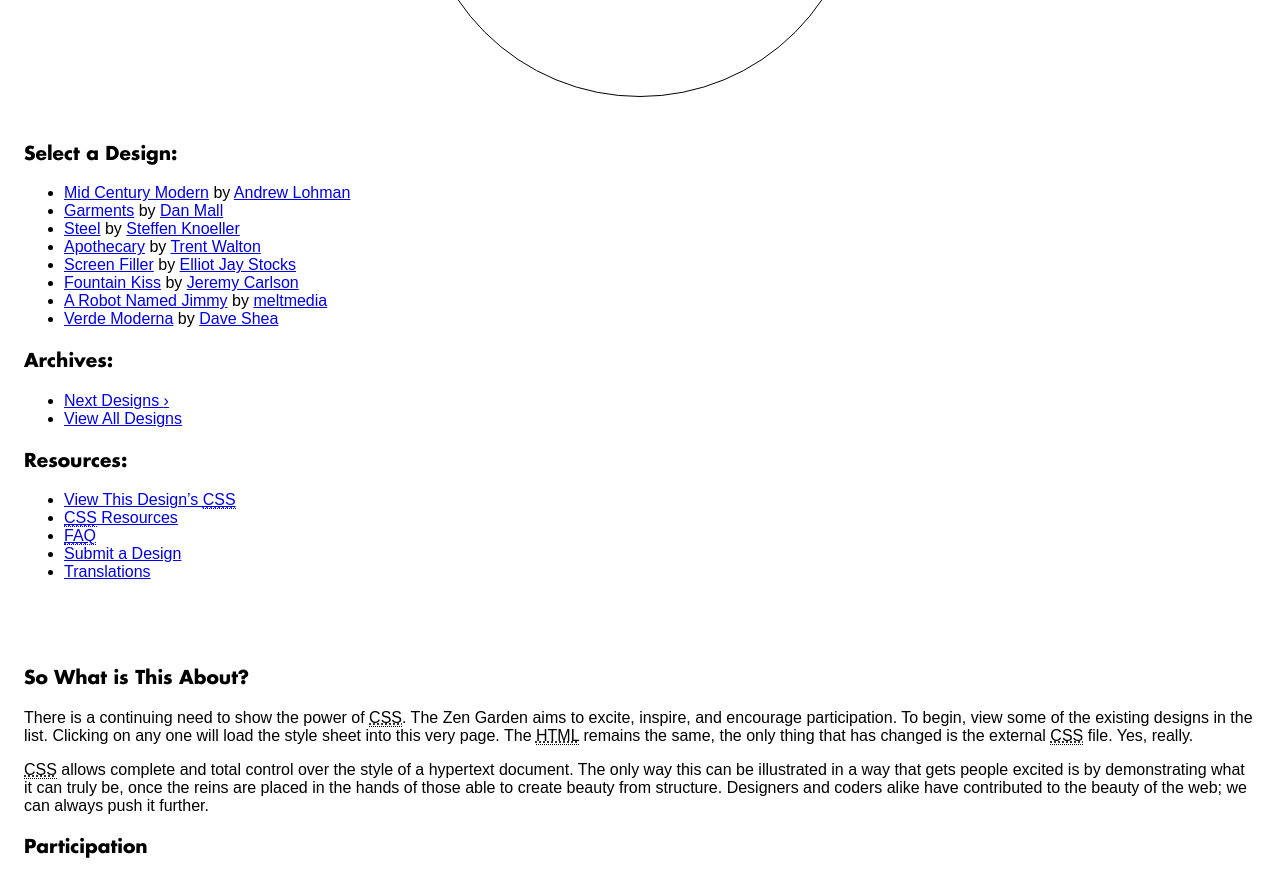
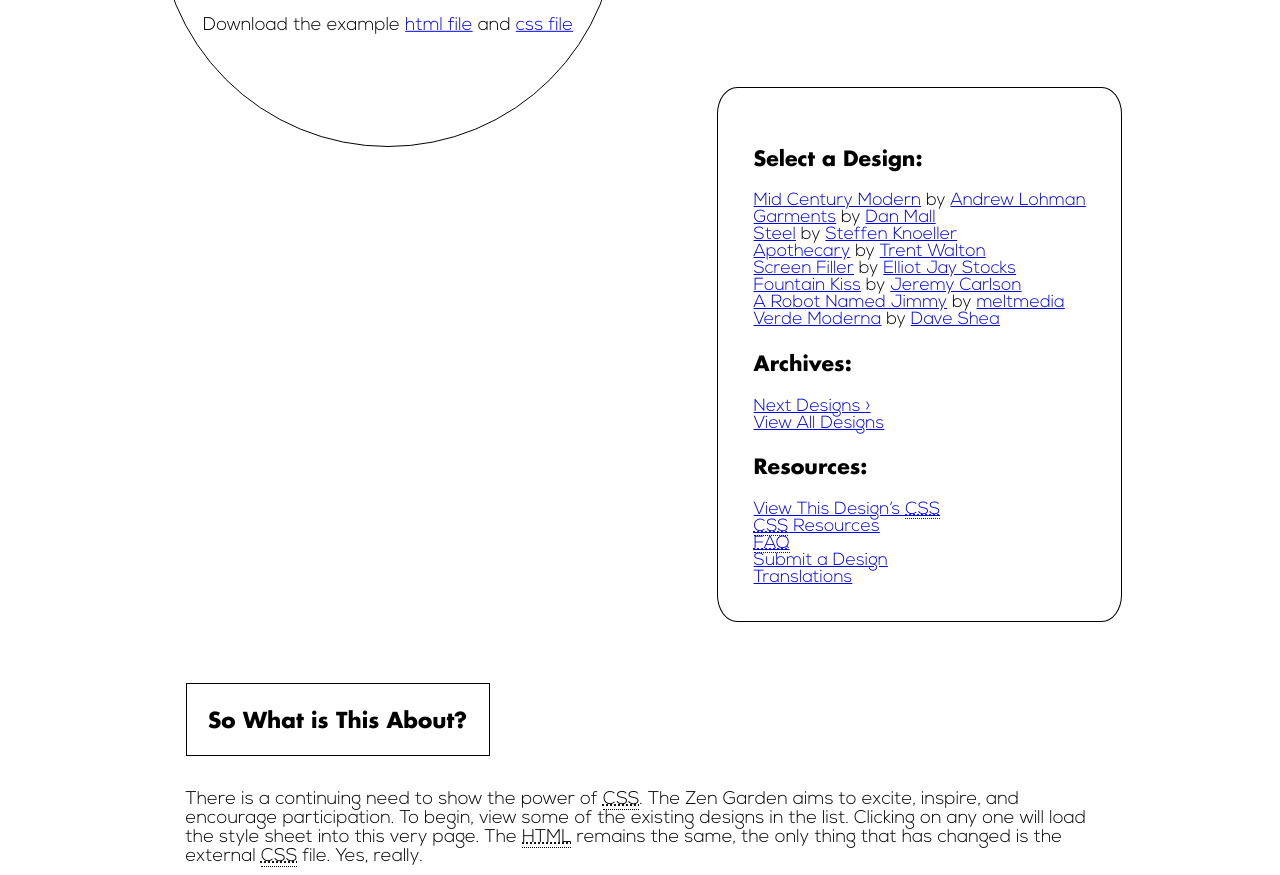
Before and after one commit to ferrazrx/AdvancedCSS, a website: page index.html in a window 1280 px wide. Shown: the part 343-1218 px from the top of the page. Drawn offline with Linux system fonts and the light colour scheme.

Commit message:
Partials

```diff
--- a/sass/index.scss
+++ b/sass/index.scss
@@ -33,6 +33,11 @@ Normalize - Normalize CSS reset
 @import './partials/globals/normalize';
 
 /*******************************************************
+Global - Global css
+********************************************************/
+@import './partials/globals/globals';
+
+/*******************************************************
 Fonts - Define the fonts for the web page
 ********************************************************/
 @import './partials/fonts/font-faces';
@@ -41,4 +46,7 @@ Fonts - Define the fonts for the web page
 /*******************************************************
 Layout - Define the main layout for the web page
 ********************************************************/
-@import './partials/layout/layout';
+@import './partials/layout/intro-layout';
+@import './partials/layout/main-layout';
+@import './partials/layout/sidebar-layout';
+@import './partials/layout/page-wrapper-layout';
--- a/sass/partials/fonts/_fonts.scss
+++ b/sass/partials/fonts/_fonts.scss
@@ -3,6 +3,6 @@ h1, h3 {
     font-weight: 900;
 }
 
-h2,h4,h5,h6 {
+* {
     font-family: $secondary-font;
 }
--- /dev/null
+++ b/sass/partials/globals/_globals.scss
@@ -0,0 +1,3 @@
+*{
+    box-sizing: border-box;
+}
--- /dev/null
+++ b/sass/partials/layout/_intro-layout.scss
@@ -0,0 +1,50 @@
+.intro{
+    width: 80vw;
+    max-width: $ball-size-small;
+    height: calc(80vw);
+    max-height: $ball-size-small;
+    border-radius: 50%;
+    text-align: center;
+    overflow-wrap: break-word;
+    border: 1px solid black;
+    padding: 1.5em;
+    order: 1;
+    margin: 0 auto;
+
+    @include font-size(0.75);
+
+    @include MQ(S){
+        @include font-size(1.15);
+        margin-top: calc((100vh / 2) - (#{$ball-size-medium} / 2) - (1.5em) );
+        margin: 0;
+        max-width: $ball-size-medium;
+        max-height: $ball-size-medium;
+    }
+
+    header, .summary {
+       position: relative;
+       top: 30%;
+       transform: translateY(-50%);
+    }
+    .preamble{
+        width: 95vw;
+        max-width: $ball-size-small;
+        height: calc(95vw);
+        max-height: $ball-size-small;
+        position: absolute;
+        text-align: left;
+        top: 100%;
+        right: 50%;
+        padding: 2em;
+        border-radius: 50%;
+        text-align: center;
+        overflow-wrap: break-word;
+        border: 1px solid black;
+        transform: translateX(50%);
+        display: flex;
+        flex-direction: column;
+        justify-content: center;
+        @include font-size(0.75);
+        //align-content: center;
+    }
+}
--- a/sass/partials/layout/_layout.scss
+++ /dev/null
@@ -1,46 +0,0 @@
-.page-wrapper{
-    display: flex;
-    flex-direction: column;
-    position: relative;
-}
-.intro{
-    width: 80vw;
-    max-width: 390px;
-    height: calc(80vw);
-    max-height: 390px;
-    border-radius: 50%;
-    text-align: center;
-    overflow-wrap: break-word;
-    border: 1px solid black;
-    padding: 1.5em;
-    order: 1;
-
-    margin: 0 auto;
-    @include font-size(0.9);
-
-    @include MQ(S){
-        @include font-size(1);
-    }
-
-    header, .summary {
-       position: relative;
-       top: 30%;
-       transform: translateY(-50%);
-    }
-    .preamble{
-        position: absolute;
-        text-align: left;
-        top: 100%;
-        right: 0;
-        padding: 1.5em;
-    }
-}
-
-.main{
-    padding: 1.5em;
-    order: 3;
-}
-.sidebar{
-    padding: 1.5em;
-    order: 2;
-}
--- /dev/null
+++ b/sass/partials/layout/_main-layout.scss
@@ -0,0 +1,28 @@
+.main{
+    padding: 1.5em;
+    order: 3;
+    height: 100%;
+    margin-top: 3em;
+
+    @include font-size(0.75);
+
+    h3{
+        border: 1px solid black;
+        padding: 1em;
+        display: inline;
+    }
+    p{
+        &:first-of-type{
+            margin-top: 3em;
+        }
+
+        &:last-of-type{
+            margin-bottom: 3em;
+        }
+    }
+
+
+    @include MQ(S){
+        @include font-size(1.15);
+    }
+}
--- /dev/null
+++ b/sass/partials/layout/_page-wrapper-layout.scss
@@ -0,0 +1,14 @@
+.page-wrapper{
+    display: flex;
+    flex-direction: column;
+    flex-wrap: wrap;
+    max-width: $max-page-width;
+    margin: 0 auto;
+    padding: 30px;
+    position: relative;
+    height: 100%;
+
+    @include MQ(S){
+        flex-direction: row;
+    }
+}
--- /dev/null
+++ b/sass/partials/layout/_sidebar-layout.scss
@@ -0,0 +1,23 @@
+.sidebar{
+    order: 2;
+    margin-top: 1em;
+    border: 1px solid black;
+    border-radius: 5%;
+    padding: 2em;
+    @include font-size(0.75);
+    position: relative;
+
+    ul{
+        list-style: none;
+        margin: 0;
+        padding: 0;
+    }
+
+    @include MQ(S){
+       @include font-size(1.1);
+       margin-top: calc((100vh / 2));
+       display: flex;
+       justify-content: flex-end;
+       margin-left: auto;
+    }
+}
--- a/sass/partials/variables/_layout.scss
+++ b/sass/partials/variables/_layout.scss
@@ -2,6 +2,12 @@
 $S:     768px;
 $M:     1024px;
 $L:     1600px;
+
+$max-page-width: 1024px;
+
+$ball-size-small: 390px;
+$ball-size-medium: 460px;
+$ball-size-large: 0;
 
 // columns variables
 $number-of-columns: 12;
```
Also changed, not shown: style.css, 1 other file.
